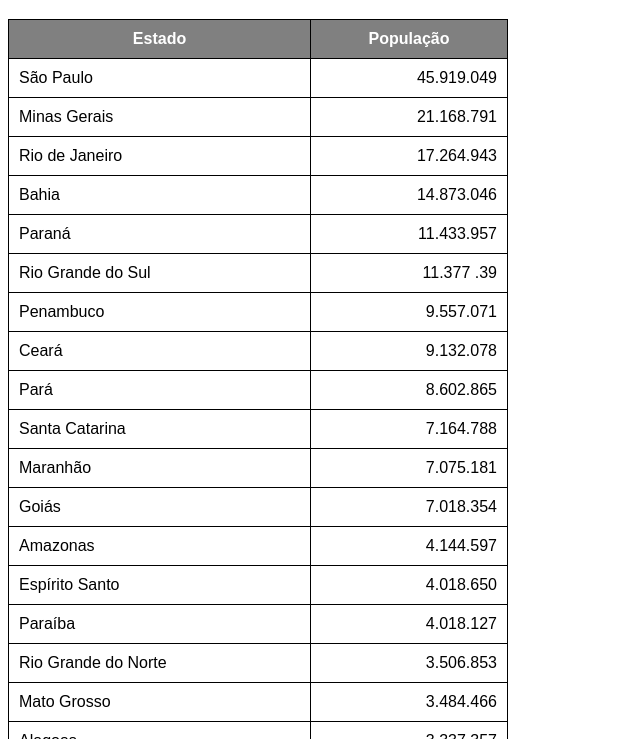
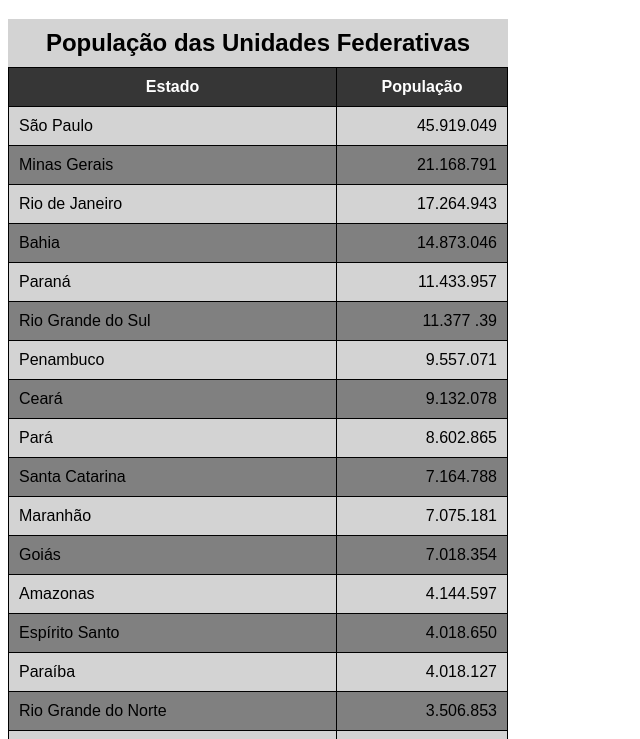
Before and after one commit to nalbertysales/cursoHTML, a plain HTML site: page exercicios/ex023/tabela002.html in a window 1280 px wide. Shown: the part 61-800 px from the top of the page, without its empty margins (0-640 px from the left). Drawn offline with Linux system fonts and the light colour scheme.

Commit message:
tabela zebrado

```diff
--- a/exercicios/ex023/tabela002.html
+++ b/exercicios/ex023/tabela002.html
@@ -14,20 +14,34 @@
         border-collapse: collapse;
       }
 
-      td.num {
-        text-align: right;
-      }
-
       td,
       th {
         border: 1px solid black;
         padding: 10px;
       }
 
+      caption {
+        font-size: 1.5em;
+        font-weight: bold;
+        padding: 10px;
+        background-color: lightgray;
+      }
+
       thead,
       tfoot {
+        color: white;
+        background-color: rgb(54, 54, 54);
+      }
+
+      tbody > tr:nth-child(even) {
         background-color: gray;
-        color: white;
+      }
+      tbody > tr:nth-child(odd) {
+        background-color: lightgray;
+      }
+
+      td.num {
+        text-align: right;
       }
     </style>
   </head>
@@ -36,6 +50,7 @@
     <!--
         ANATOMIA PARA TABELAS GRANDES
         TABLE
+        CAPTION
             THEAD
                 TR, TD, TH
             TBODY
@@ -45,10 +60,13 @@
     -->
 
     <table>
+      <caption>
+        População das Unidades Federativas
+      </caption>
       <thead>
         <tr>
-          <th>Estado</th>
-          <th>População</th>
+          <th scope="col">Estado</th>
+          <th scope="col" style="width: 150px">População</th>
         </tr>
       </thead>
 
@@ -191,7 +209,7 @@
 
       <tfoot>
         <tr>
-          <td>Total de Habitantes</td>
+          <th scope="row">Total de Habitantes</th>
           <td class="num"><strong>210.147.125</strong></td>
         </tr>
       </tfoot>
```
